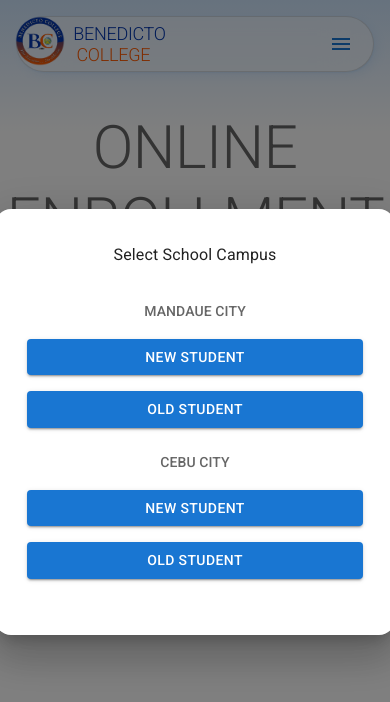
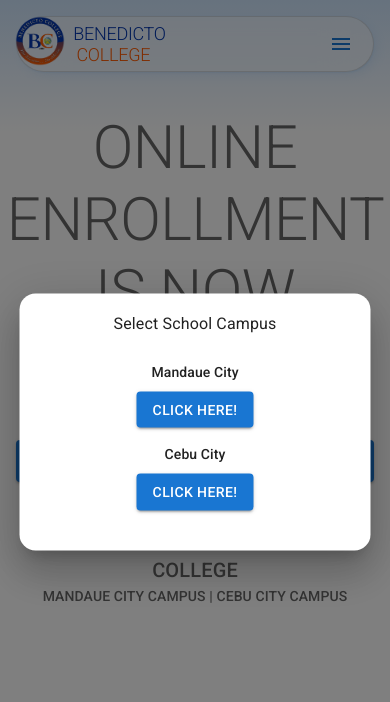
Before and after one commit to npcnon/UIUXPublic-Cebu-City-Campus, a React (Vite) app: page / in a window 390 px wide. Both pictures are taken after a click on the button "ENROLL NOW". Shown: the top 702 px of the page. Built offline with nearby package versions, Linux system fonts and the light colour scheme.

Commit message:
Responsive modal

```diff
--- a/src/Pages/Home/components/Hero.tsx
+++ b/src/Pages/Home/components/Hero.tsx
@@ -11,7 +11,7 @@
 //grid imports
 import { styled } from "@mui/material/styles";
 import Grid from "@mui/material/Grid";
-import Paper from "@mui/material/Paper";
+import { Link } from "react-router-dom";
 
 const FormGrid = styled(Grid)(() => ({
   display: "flex",
@@ -107,12 +107,11 @@
             top: "50%",
             left: "50%",
             transform: "translate(-50%, -50%)",
-            width: 400,
+            width: { xs: "90%", sm: 400 },
             bgcolor: "background.paper",
-            border: "8px",
             borderRadius: "16px",
             boxShadow: 24,
-            p: 4,
+            p: { xs: 2, sm: 4 },
           }}
         >
           <Typography
@@ -126,64 +125,58 @@
 
           <Grid
             container
-            spacing={3}
+            spacing={2}
+            justifyContent="center"
+            sx={{ mt: 1, mb: 3 }}
+          >
+            {/* Mandaue City */}
+            <FormGrid
+              item
+              xs={12}
+              md={6}
+              lg={6}
               sx={{
-              mt: 1,
-              mb: 3,
+                display: "flex",
+                flexDirection: "column",
+                alignItems: "center",
               }}
             >
-            {/* Mandaue City */}
-            <FormGrid item xs={12} md={6} lg={6}>
-              <Typography
-                textAlign="center"
-                color="text.secondary"
-                variant="subtitle2"
-                mb={2}
-              >
-                MANDAUE CITY
+              <Typography variant="subtitle2" textAlign="center">
+                Mandaue City
               </Typography>
-
+              <Link to="/Enrollment">
                 <Button
-                sx={{
-                  mb: 2,
-                  minWidth: 120,
-                }}
-                component="label"
+                  sx={{ minWidth: { xs: 100, sm: 120 }, mt: 1 }}
                   variant="contained"
                 >
-                NEW STUDENT
+                  Click Here!
                 </Button>
-
-              <Button component="label" variant="contained">
-                OLD STUDENT
-              </Button>
+              </Link>
             </FormGrid>
 
             {/* Cebu City */}
-            <FormGrid item xs={12} md={6} lg={6}>
-              <Typography
-                textAlign="center"
-                color="text.secondary"
-                variant="subtitle2"
-                mb={2}
+            <FormGrid
+              item
+              xs={12}
+              md={6}
+              lg={6}
+              sx={{
+                display: "flex",
+                flexDirection: "column",
+                alignItems: "center",
+              }}
             >
-                CEBU CITY
+              <Typography variant="subtitle2" textAlign="center">
+                Cebu City
               </Typography>
-
+              <Link to="/Enrollment">
                 <Button
-                sx={{
-                  mb: 2,
-                  minWidth: 120,
-                }}
-                component="label"
+                  sx={{ minWidth: { xs: 100, sm: 120 }, mt: 1 }}
                   variant="contained"
                 >
-                NEW STUDENT
+                  Click Here!
                 </Button>
-
-              <Button component="label" variant="contained">
-                OLD STUDENT
-              </Button>
+              </Link>
             </FormGrid>
           </Grid>
         </Box>
```
Lines whose indentation alone changed are shown as unchanged.
